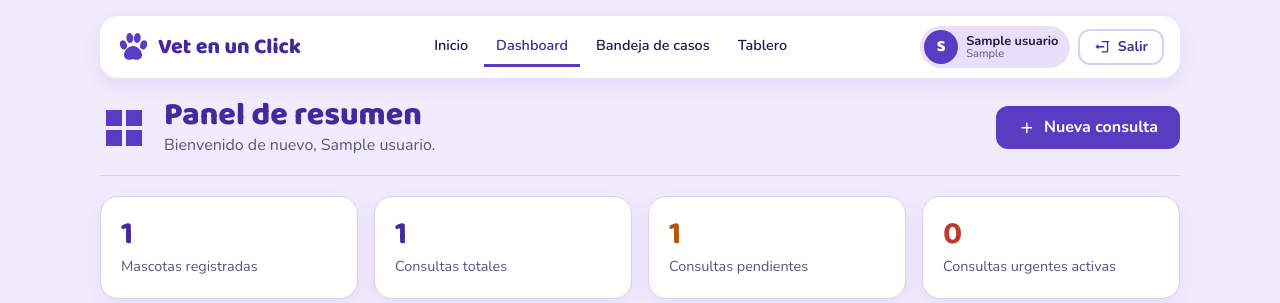
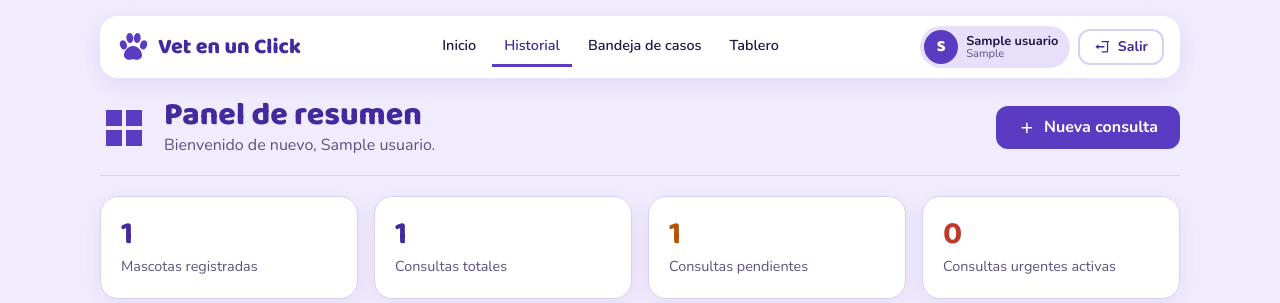
Before and after one commit to Luis-Alejandro-18/Veterinaria_Modular, a Flask app: page /dashboard in a window 1280 px wide. Shown: the top 303 px of the page. Run offline with Flask 3, Linux system fonts and the light colour scheme; the visitor is signed in with stand-in values (Sample User, id 1); tables that the repository leaves empty hold one stand-in row (values such as "Sample post"); some libraries are stand-ins or nearby versions.

Commit message:
feat: renombrar Dashboard por Historial en el menu

```diff
--- a/templates/base.html
+++ b/templates/base.html
@@ -47,7 +47,7 @@
       <nav class="links" aria-label="Principal">
         <a href="{{ url_for('index') }}"{% if endpoint == 'index' %} aria-current="page"{% endif %}>Inicio</a>
         {% if usuario_actual %}
-          <a href="{{ url_for('main.dashboard') }}"{% if endpoint.startswith('main.') %} aria-current="page"{% endif %}>Dashboard</a>
+          <a href="{{ url_for('main.dashboard') }}"{% if endpoint.startswith('main.') %} aria-current="page"{% endif %}>Historial</a>
           {% if usuario_actual.rol == 'dueno' %}
             <a href="{{ url_for('mapa.mapa') }}"{% if endpoint.startswith('mapa.') %} aria-current="page"{% endif %}>Clínicas</a>
             <a href="{{ url_for('mascotas.lista') }}"{% if endpoint.startswith('mascotas.') %} aria-current="page"{% endif %}>Mis mascotas</a>
--- a/templates/dashboard.html
+++ b/templates/dashboard.html
@@ -1,6 +1,6 @@
 {% extends 'base.html' %}
 
-{% block title %}Dashboard — Vet en un Click{% endblock %}
+{% block title %}Historial — Vet en un Click{% endblock %}
 
 {% block content %}
 <div class="page-head">
```
